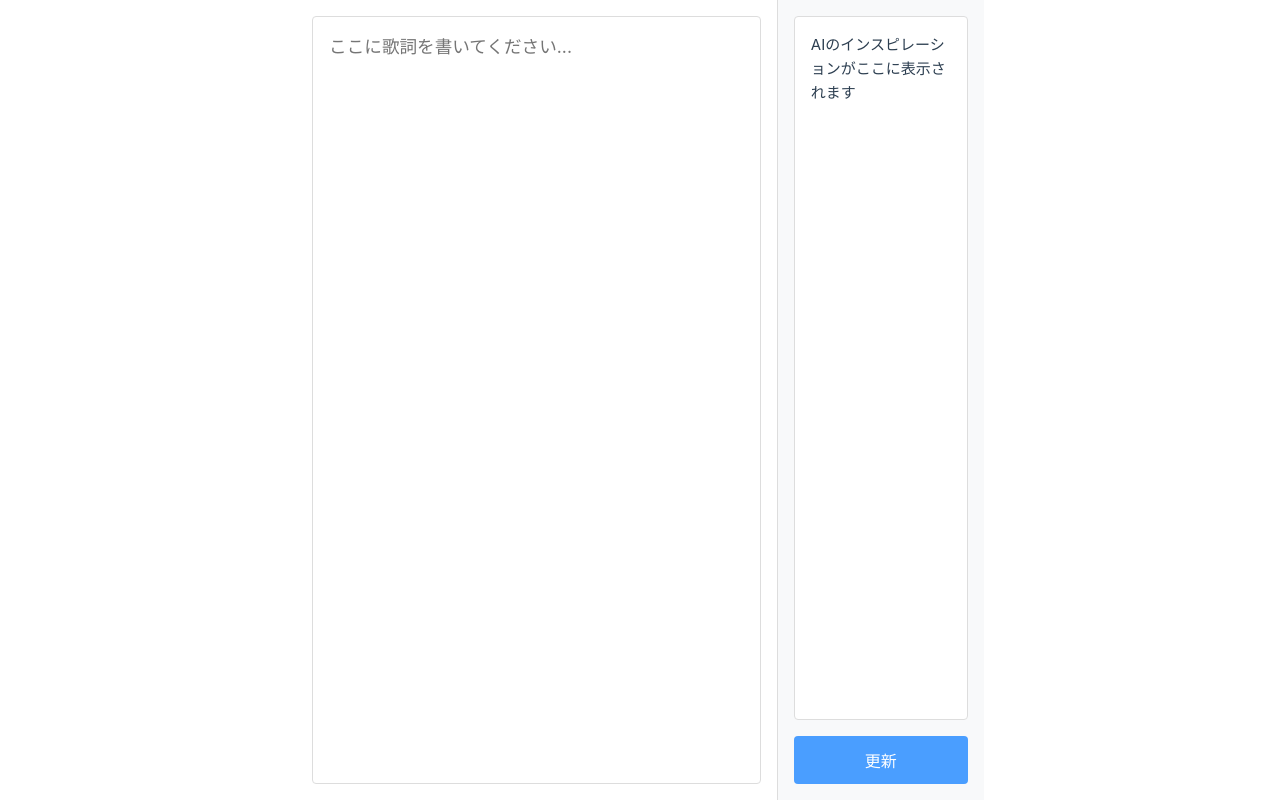
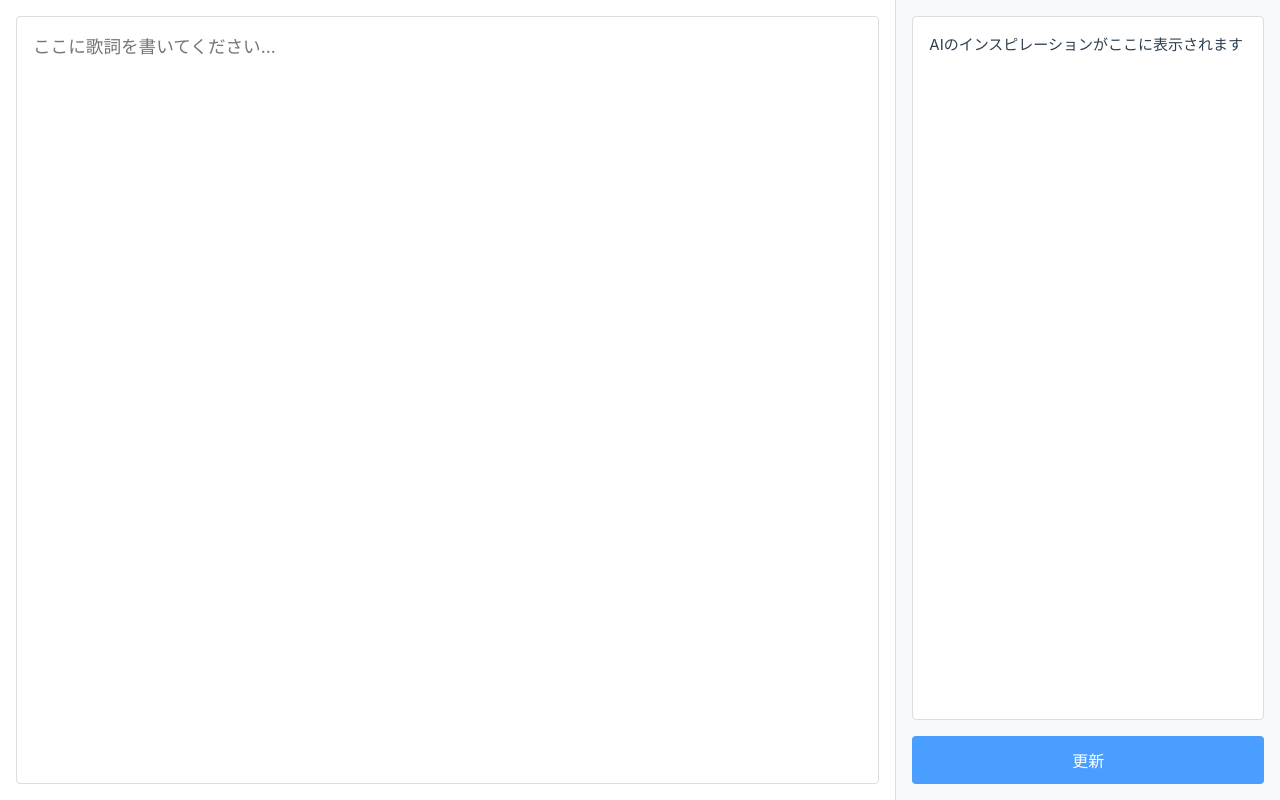
Before and after one commit to takuoka/IgnitePrototype, a Vue app in the folder ignite-prototype/: page / in a window 1280 px wide. Built offline with nearby package versions, Linux system fonts and the light colour scheme; the HTML template or start-up script is replaced by a standard one.

Commit message:
横幅いっぱいに表示

```diff
--- a/ignite-prototype/src/assets/main.css
+++ b/ignite-prototype/src/assets/main.css
@@ -1,35 +1,18 @@
 @import './base.css';
 
 #app {
-  max-width: 1280px;
-  margin: 0 auto;
-  padding: 2rem;
+  width: 100vw;
+  height: 100vh;
+  margin: 0;
+  padding: 0;
   font-weight: normal;
+  display: flex;
 }
 
-a,
-.green {
-  text-decoration: none;
-  color: hsla(160, 100%, 37%, 1);
-  transition: 0.4s;
-  padding: 3px;
+body {
+  margin: 0;
+  padding: 0;
+  width: 100vw;
+  height: 100vh;
+  overflow: hidden;
 }
-
-@media (hover: hover) {
-  a:hover {
-    background-color: hsla(160, 100%, 37%, 0.2);
-  }
-}
-
-@media (min-width: 1024px) {
-  body {
-    display: flex;
-    place-items: center;
-  }
-
-  #app {
-    display: grid;
-    grid-template-columns: 1fr 1fr;
-    padding: 0 2rem;
-  }
-}
```
